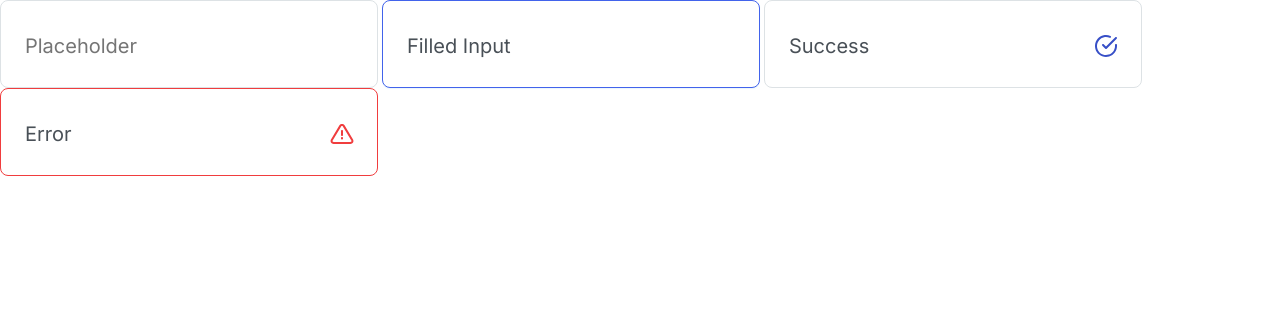
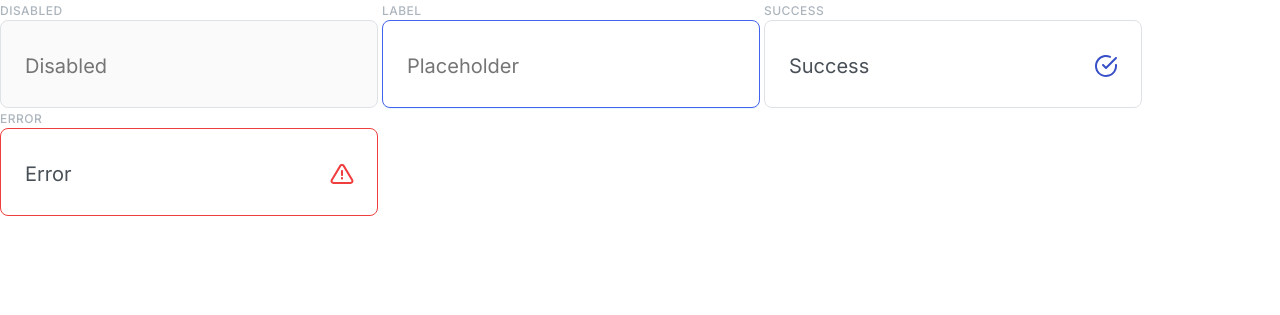
Before and after one commit to js-tasks-ru/htmlcss-20220919_kuzya9, a website: page 07-lection5/04-input/index.html in a window 1280 px wide. Shown: the top 315 px of the page. Drawn offline with Linux system fonts and the light colour scheme.

Commit message:
fix input

```diff
--- a/07-lection5/04-input/index.html
+++ b/07-lection5/04-input/index.html
@@ -7,26 +7,44 @@
         <link rel="stylesheet" href="./input.css">
     </head>
     <body>
-        <input type="text" class="input__text" placeholder="Placeholder">
-        <input type="text" class="input__text" value="Filled Input" autofocus>
 
-        <label class="input__text_success">
-        <input type="text" class="input__text" value="Success">
-            <div class="input__text_icon icon__success">
-            <svg>
-                <use href="../../assets/images/icons-sprite.svg#success" />
-            </svg>
+    <div class="input">
+        <label class="input__label" for="inputDisabled">Disabled</label>
+        <div class="input__wrapper">
+            <input type="text" class="input__text" placeholder="Disabled" id="inputDisabled" value="" disabled>
+        </div>
+    </div>
+
+    <div class="input">
+        <label class="input__label" for="inputAutoFocus">Label</label>
+        <div class="input__wrapper">
+            <input type="text" class="input__text" placeholder="Placeholder" id="inputAutoFocus" autofocus>
+        </div>
+    </div>
+
+    <div class="input">
+        <label class="input__label" for="inputSuccess">Success</label>
+        <div class="input__wrapper">
+            <input type="text" class="input__text" placeholder="Success" id="inputSuccess" value="Success">
+            <div class="input__icon icon__success">
+                <svg>
+                    <use href="../../assets/images/icons-sprite.svg#success" />
+                </svg>
             </div>
-        </label>
+        </div>
+    </div>
 
-        <label class="input__text_invalid">
-            <input type="text" class="input__text input__invalid" value="Error">
-            <div class="input__text_icon icon__error">
+    <div class="input">
+        <label class="input__label" for="inputError">Error</label>
+        <div class="input__wrapper">
+            <input type="text" class="input__text input__invalid" placeholder="Error" id="inputError" value="Error">
+            <div class="input__icon icon__error">
                 <svg>
                     <use href="../../assets/images/icons-sprite.svg#error" />
                 </svg>
             </div>
-        </label>
+        </div>
+    </div>
 
     </body>
 </html>
--- a/07-lection5/04-input/input.css
+++ b/07-lection5/04-input/input.css
@@ -1,16 +1,34 @@
+.input {
+    display: inline-block;
+}
+
+.input__wrapper {
+    position: relative;
+}
+
+.input__label {
+    font-family: 'Inter';
+    font-style: normal;
+    font-weight: 500;
+    font-size: 12px;
+    line-height: 18px;
+    letter-spacing: 0.04em;
+    text-transform: uppercase;
+    color: var(--grey-3);
+    margin-bottom: 5px;
+}
+
 .input__text {
     width: 350px;
     height: 56px;
     border-radius: 8px;
     border: 1px solid var(--grey-2);
-
     font-family: 'Inter';
     font-style: normal;
     font-weight: 400;
     font-size: 20px;
     line-height: 26px;
     color: var(--grey-4);
-
     padding-top: 17px;
     padding-left: 24px;
     padding-bottom: 13px;
@@ -22,17 +40,7 @@
     outline: none;
 }
 
-.input__text_success {
-    position: relative;
-    display: inline-block;
-}
-
-.input__text_invalid {
-    position: relative;
-    display: inline-block;
-}
-
-.input__text_icon {
+.input__icon {
     width: 20px;
     height: 20px;
     position: absolute;
```
